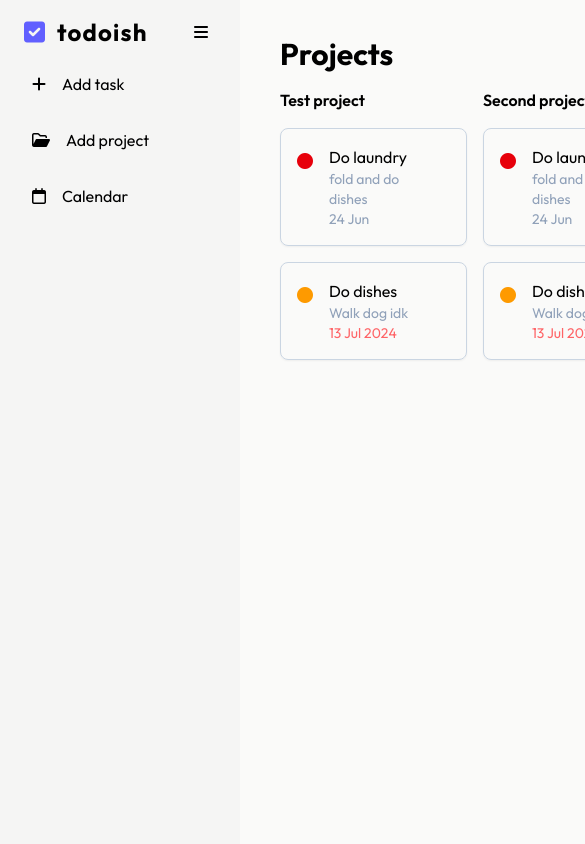
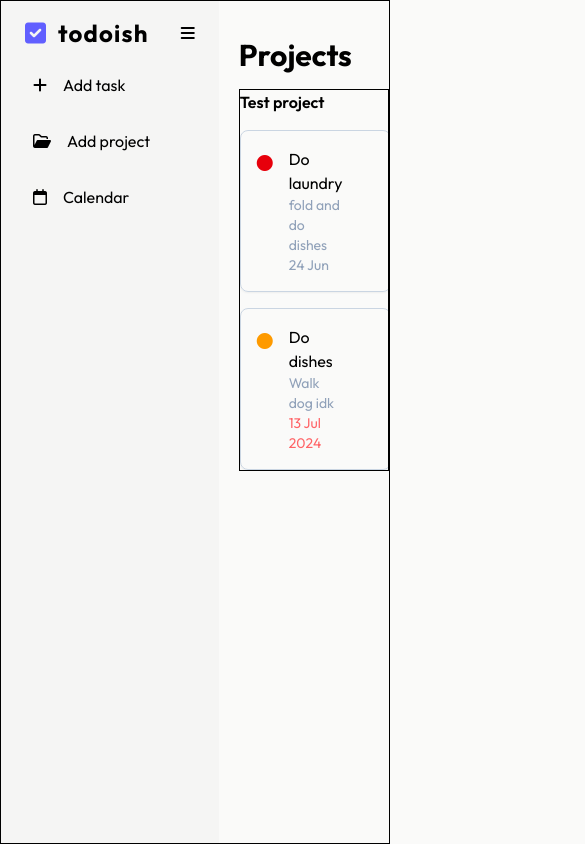
Before and after one commit to sukelully/to-do-list, a website built with webpack: page src/index.html in a window 390 px wide. Shown: the top 844 px of the page, 585 px wide, since content can reach past the window. Built offline with nearby package versions, Linux system fonts and the light colour scheme.

Commit message:
Small work on mobile

```diff
--- a/src/index.html
+++ b/src/index.html
@@ -1,9 +1,9 @@
 <!doctype html>
-<html lang="en">
+<html lang="en" class="h-screen">
 
 <head>
   <meta charset="UTF-8" />
-  <meta name="viewport" content="width=device-width, initial-scale=1.0" />
+  <meta name="viewport" content="width=device-width, initial-scale=1, maximum-scale=1, user-scalable=no" />
   <title>Todoish</title>
 
   <!-- Import fonts and font awesome icons -->
@@ -19,16 +19,18 @@
   <link rel="manifest" href="../public/favicon/site.webmanifest" />
 </head>
 
-<body class="flex bg-stone-50">
-  <main id="layout" class="flex min-w-full transition-all duration-300 min-h-screen">
-    <section id="sidebar" class="flex flex-col py-4 px-6 bg-stone-100 min-h-screen min-w-60 gap-4 transition-all">
+<body class="flex bg-stone-50 h-screen">
+  <main id="layout" class="flex sm:min-w-full transition-all duration-300 w-screen border overflow-hidden">
+
+    <!-- Sidebar -->
+    <section id="sidebar" class="flex flex-col py-4 px-6 bg-stone-100 h-full sm:min-w-60 gap-4 transition-all">
       <div id="title-container" class="flex flex-row">
         <div id="header-container" class="flex flex-row-reverse items-center gap-3 justify-center">
           <h1 class="text-2xl font-bold tracking-wider">todoish</h1>
           <i class="fa-solid fa-square-check text-2xl text-indigo-500"></i>
         </div>
         <button id="toggle-sidebar-btn" aria-label="Show/hide sidebar"
-          class="ml-auto cursor-pointer px-2 hover:bg-stone-200 rounded-md transition-colors duration-200">
+          class="ml-auto cursor-pointer pl-8 sm:px-2 hover:bg-stone-200 rounded-md transition-colors duration-200">
           <i class="fa-solid fa-bars"></i>
         </button>
       </div>
@@ -51,9 +53,9 @@
     </section>
 
     <!-- Projects sections -->
-    <section id="projects" class="mx-10 my-5 w-full">
+    <section id="projects" class="sm:mx-10 ml-5 my-5 w-full h-full overflow-auto">
       <h1 class="text-3xl font-bold my-4">Projects</h1>
-      <div id="projects-container" class="flex gap-4"></div>
+      <div id="projects-container" class="flex gap-4 overflow-x-scroll border"></div>
     </section>
 
     <!-- Add task modal -->
```
Also changed, not shown: src/styles.css (+10 -3 lines).
